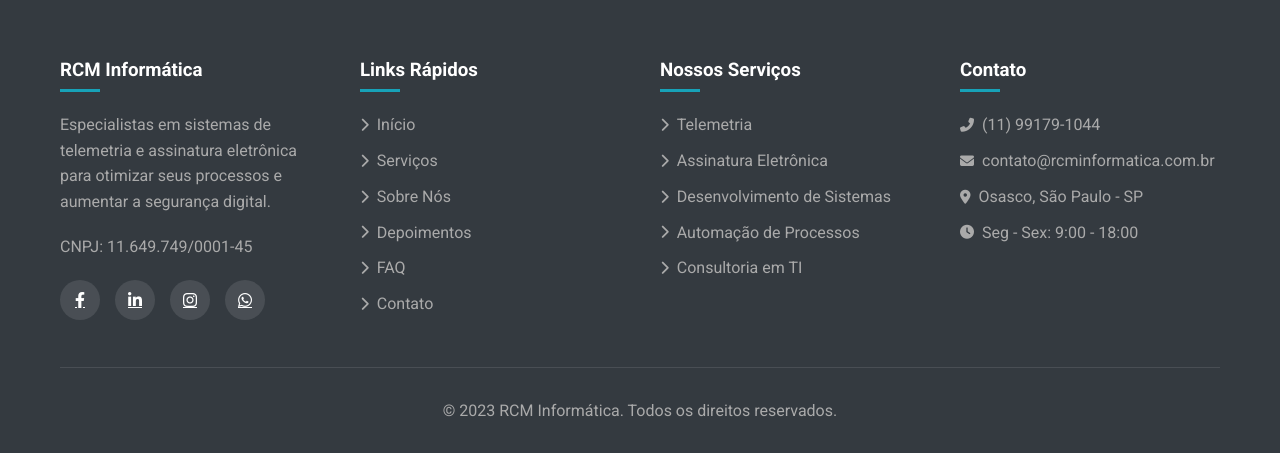
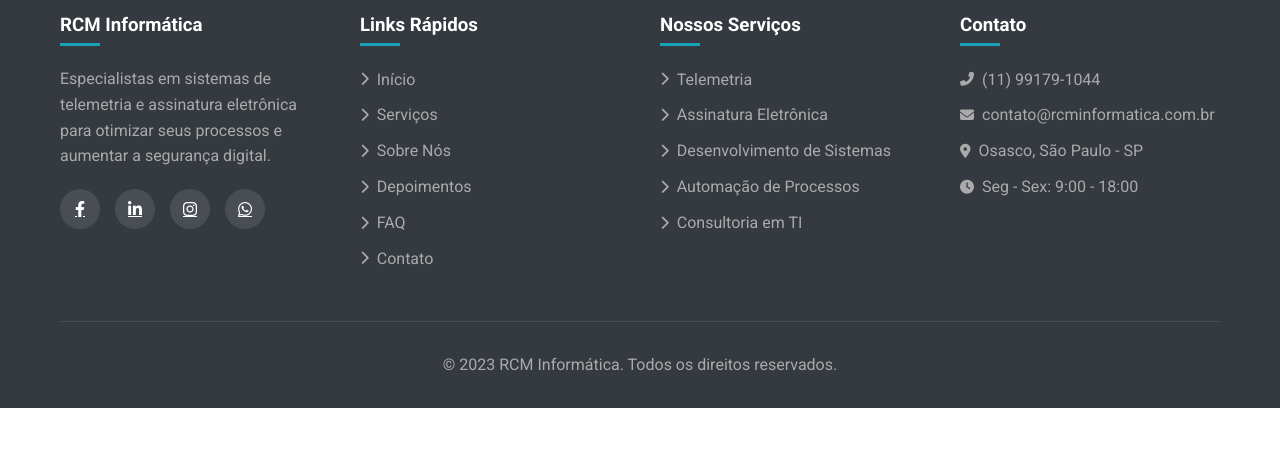
Before and after one commit to RodrigoCastroMoura/LandingUpgradeRCM-Informatica, a Flask app: page / in a window 1280 px wide. Shown: the part 5798-6251 px from the top of the page. After the commit the page ends 6206 px from the top, so only its background shows below. Run offline with Flask 3, Linux system fonts and the light colour scheme.

Commit message:
Remove company identification number from the website's visible content
Removes the CNPJ number from the footer and data security paragraph in index.html.

Replit-Commit-Author: Agent
Replit-Commit-Session-Id: 077034a6-5db3-4e20-a6d0-af534496a051
Replit-Commit-Screenshot-Url: https://storage.googleapis.com/screenshot-production-us-central1/9a439e70-dcd6-4e41-81cb-06913f9139b2/3369a5ef-6e8e-40f9-81dc-9752f179458e.jpg

```diff
--- a/templates/index.html
+++ b/templates/index.html
@@ -117,7 +117,7 @@
                             <span>Segurança de Dados</span>
                         </div>
                     </div>
-                    <p class="mb-0"><strong>CNPJ:</strong> 11.649.749/0001-45</p>
+
                 </div>
             </div>
         </div>
@@ -349,7 +349,7 @@
                 <div class="footer-column">
                     <h3>RCM Informática</h3>
                     <p>Especialistas em sistemas de telemetria e assinatura eletrônica para otimizar seus processos e aumentar a segurança digital.</p>
-                    <p>CNPJ: 11.649.749/0001-45</p>
+
                     <div class="social-links">
                         <a href="#" class="social-link"><i class="fab fa-facebook-f"></i></a>
                         <a href="#" class="social-link"><i class="fab fa-linkedin-in"></i></a>
```
